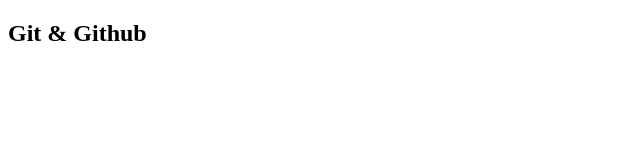
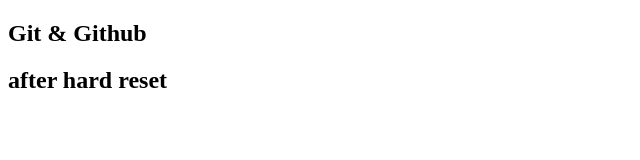
Before and after one commit to 31032004aditya/My-Project, a plain HTML site: page index.html in a window 1280 px wide. Shown: the whole page, without its empty margins (0-640 px from the left). Drawn offline with Linux system fonts and the light colour scheme.

Commit message:
after hard reset

```diff
--- a/index.html
+++ b/index.html
@@ -7,5 +7,6 @@
   </head>
   <body>
     <h2>Git & Github</h2>
+    <h2>after hard reset</h2>
   </body>
 </html>
```
